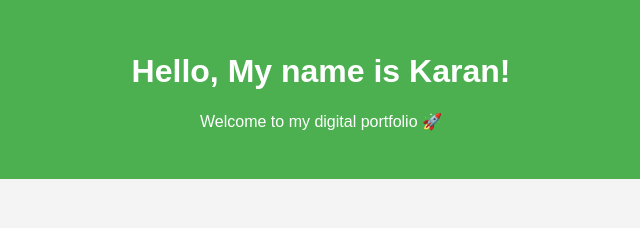
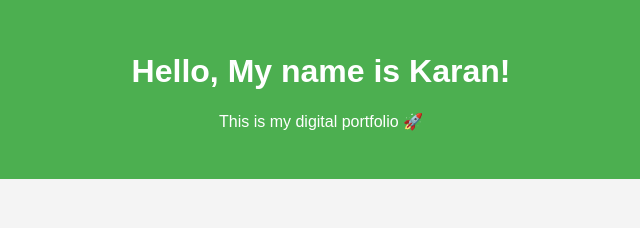
Before and after one commit to poshkaran04/portfolio_karan, a plain HTML site: page index.html in a window 1280 px wide. Shown: the top 228 px of the page, 319-959 px from the left. Drawn offline with Linux system fonts and the light colour scheme.

Commit message:
Update index.html

```diff
--- a/index.html
+++ b/index.html
@@ -9,7 +9,7 @@
 <body>
   <header>
     <h1>Hello, My name is Karan!</h1>
-    <p>Welcome to my digital portfolio 🚀</p>
+    <p>This is my digital portfolio 🚀</p>
   </header>
 
   <section class="projects">
```
